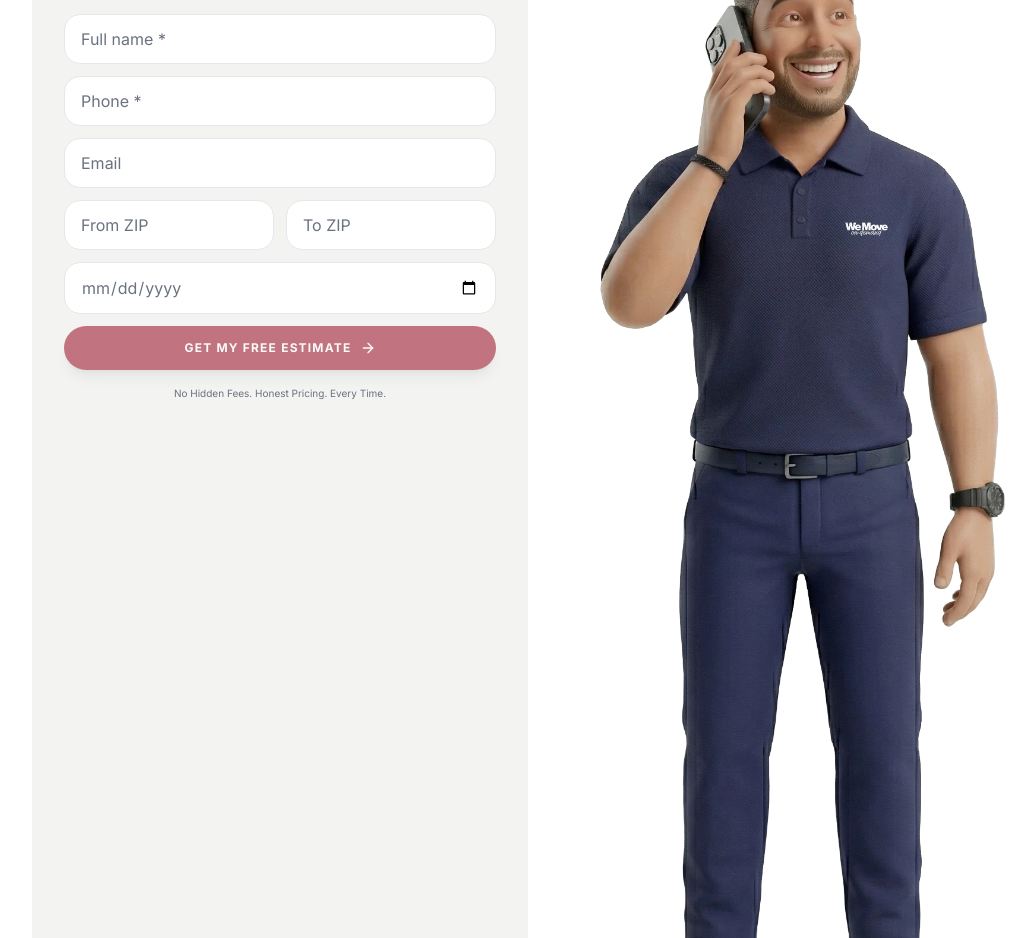
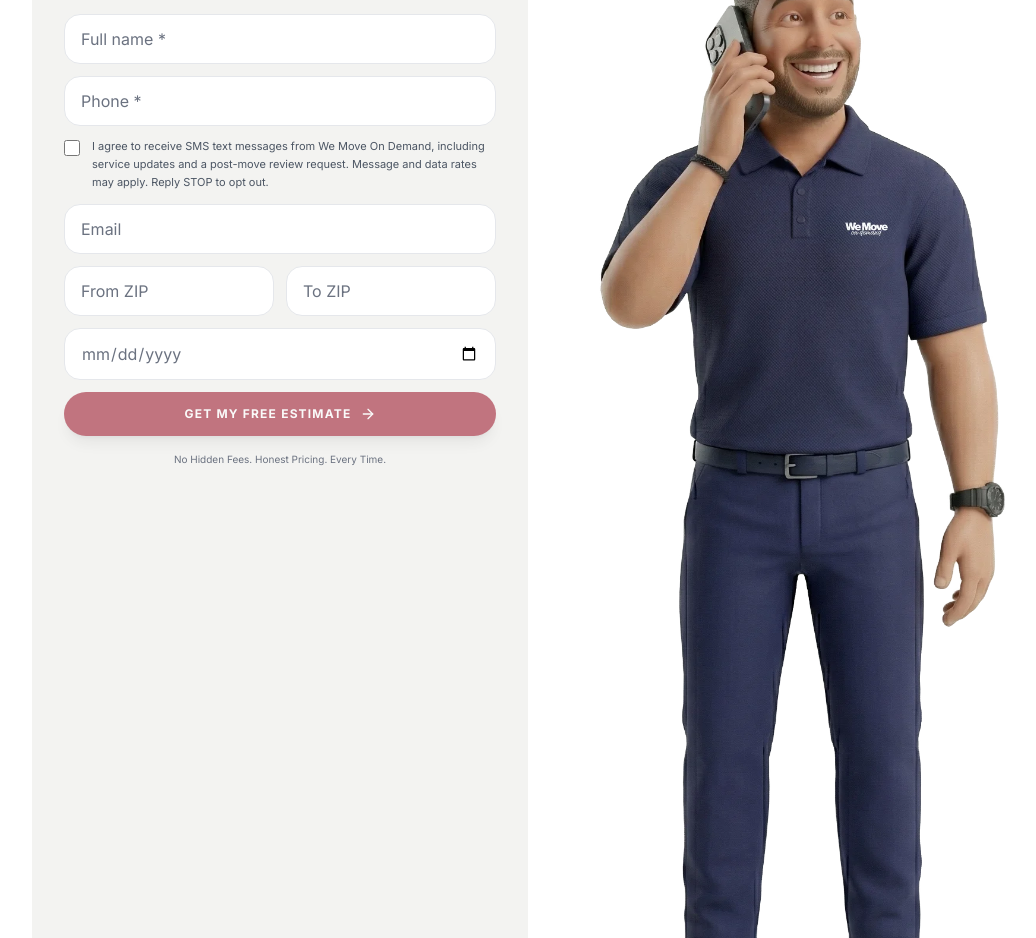
Before and after one commit to joaoppinheiro/we-move-on-demand, a React (Vite) app: page / in a window 1280 px wide. Shown: the part 8340-9278 px from the top of the page, without its empty margins (96-1132 px from the left). Built offline with nearby package versions, Linux system fonts and the light colour scheme.

Commit message:
feat: add SMS consent checkbox to contact form

```diff
--- a/src/sections/FreeEstimate.tsx
+++ b/src/sections/FreeEstimate.tsx
@@ -6,6 +6,7 @@ import { PHONE_TEL, PHONE_LABEL, LEAD_EMAIL } from '@/lib/constants';
 
 export function FreeEstimate() {
   const [isSubmitted, setIsSubmitted] = useState(false);
+  const [smsConsent, setSmsConsent] = useState(false);
   const [fields, setFields] = useState({
     name: '',
     phone: '',
@@ -18,7 +19,7 @@ export function FreeEstimate() {
 
   const onSubmit = async (e: React.FormEvent) => {
     e.preventDefault();
-    if (!fields.name || !fields.phone) return;
+    if (!fields.name || !fields.phone || !smsConsent) return;
     const ok = await submit(fields);
     if (ok) setIsSubmitted(true);
   };
@@ -78,6 +79,20 @@ export function FreeEstimate() {
                 disabled={isLoading}
                 className={inputCls}
               />
+              <label className="flex items-start gap-3 cursor-pointer">
+                <input
+                  type="checkbox"
+                  required
+                  checked={smsConsent}
+                  onChange={(e) => setSmsConsent(e.target.checked)}
+                  disabled={isLoading}
+                  className="mt-0.5 h-4 w-4 flex-shrink-0 rounded border-gray-300 accent-[#a02135] cursor-pointer disabled:opacity-60"
+                />
+                <span className="text-[11px] text-gray-600 leading-relaxed">
+                  I agree to receive SMS text messages from We Move On Demand, including service updates and a post-move review request. Message and data rates may apply. Reply STOP to opt out.
+                </span>
+              </label>
+
               <input
                 type="email"
                 value={fields.email}
@@ -132,7 +147,7 @@ export function FreeEstimate() {
               <button
                 type="submit"
                 className="w-full inline-flex items-center justify-center gap-2 bg-[#a02135] text-white text-xs font-bold uppercase tracking-widest px-6 py-3.5 rounded-full hover:bg-[#c41e46] hover:scale-[1.02] transition-all shadow-lg disabled:opacity-60 disabled:cursor-not-allowed disabled:hover:scale-100"
-                disabled={isLoading || !fields.name || !fields.phone}
+                disabled={isLoading || !fields.name || !fields.phone || !smsConsent}
               >
                 {isLoading ? (
                   <>
@@ -216,6 +231,7 @@ export function FreeEstimate() {
         setIsSubmitted(open);
         if (!open) {
           reset();
+          setSmsConsent(false);
           setFields({ name: '', phone: '', email: '', movingDate: '', fromZip: '', toZip: '' });
         }
       }}>
```
